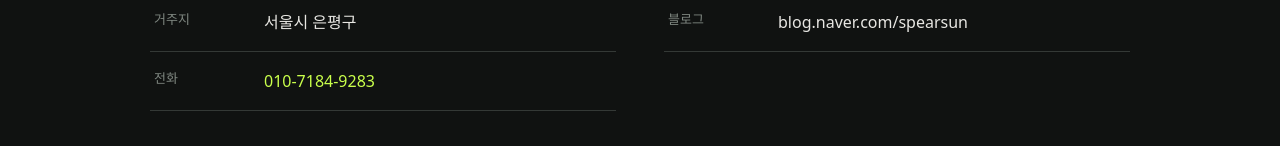
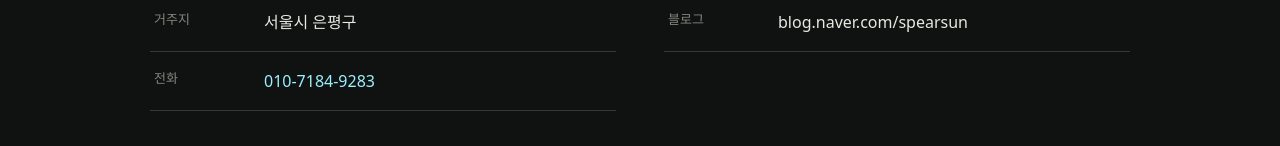
Before and after one commit to mingyun372-cmyk/Haenim_resume, a React (Vite) app: page / in a window 1280 px wide. In both pictures the pointer is over the link "010-7184-9283". Shown: the part 6536-6682 px from the top of the page. Built offline with nearby package versions, Linux system fonts and the light colour scheme.

Commit message:
Update portfolio accent color to sky blue

```diff
--- a/src/contact.css
+++ b/src/contact.css
@@ -43,7 +43,7 @@
 }
 
 .contact-info a:hover {
-  color: #c9ff4b;
+  color: #9bf0ff;
 }
 
 @media (max-width: 520px) {
```
